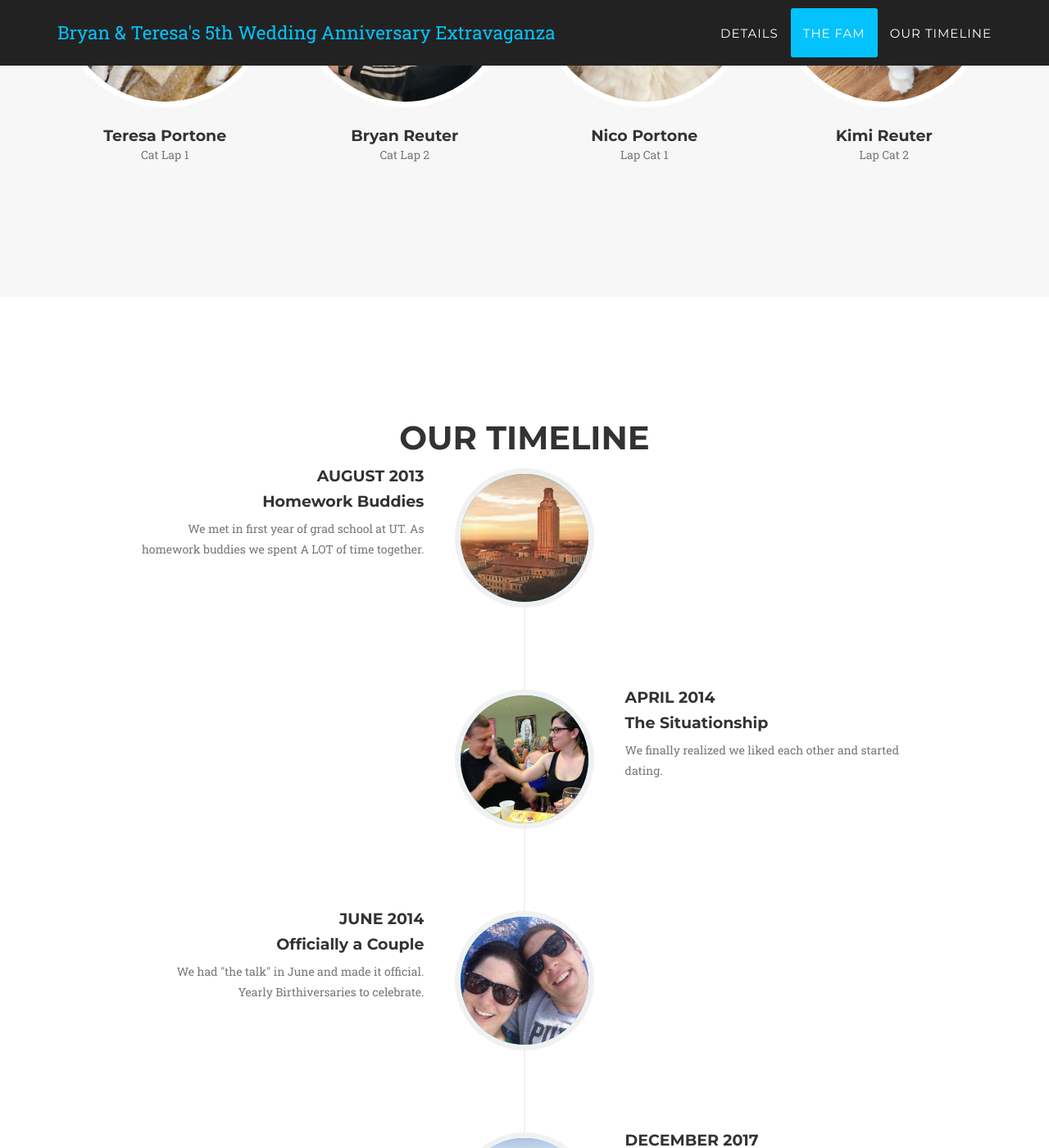
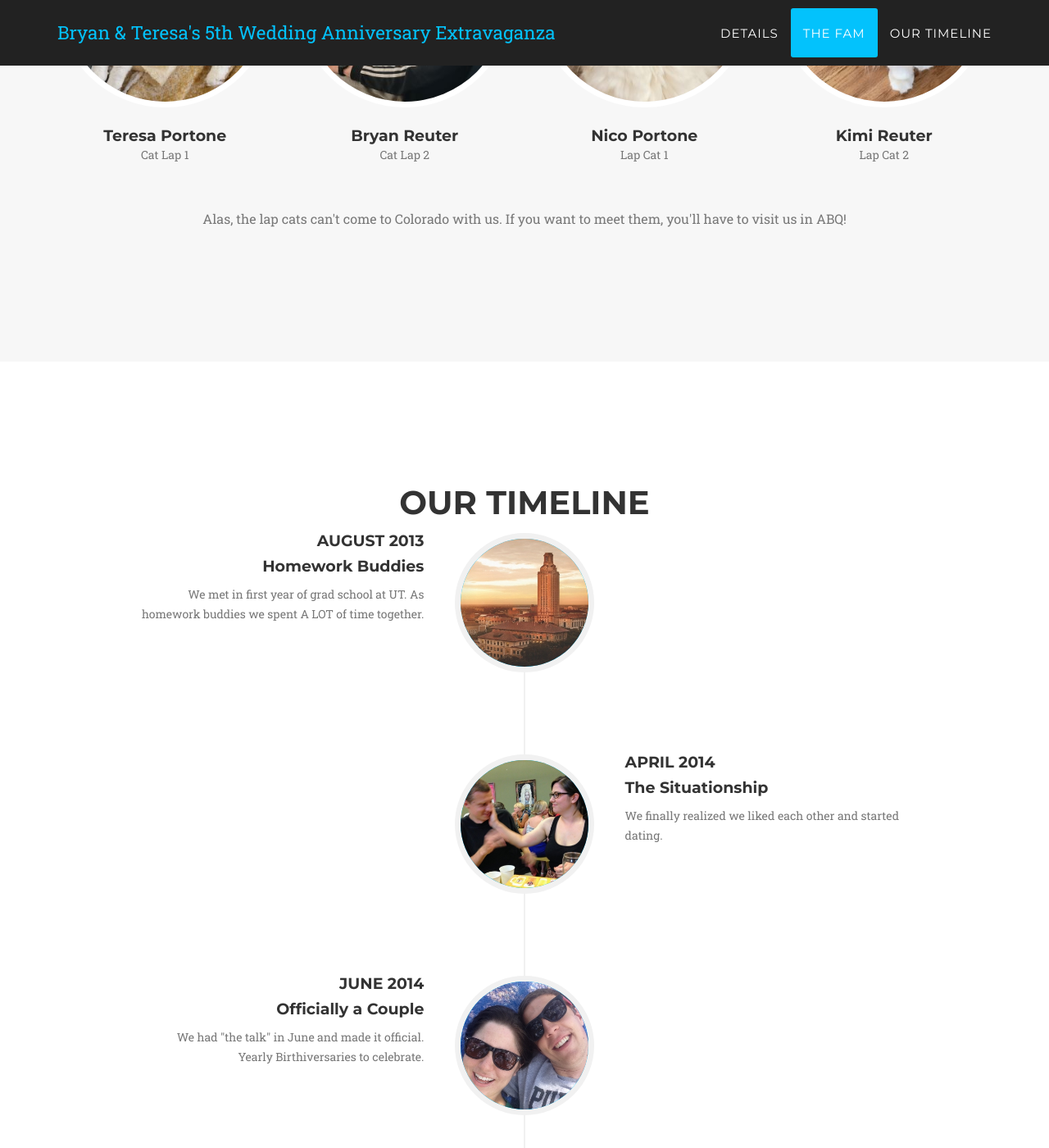
Before and after one commit to teresaportone/5years, a Jekyll site: the page built from index.html, in a window 1280 px wide and 1400 px high, scrolled down 1798 px. Shown: the whole window at 82% size. Built offline with Jekyll 4.4.1, drawn with Linux system fonts in a browser that asks for light colours; some web fonts are replaced.

Commit message:
Added a blurb about the cats in the fam section.

```diff
--- a/_includes/css/agency.css
+++ b/_includes/css/agency.css
@@ -634,7 +634,7 @@ section h3.section-subheading {
 }
 
 .team-member {
-    margin-bottom: 10px;
+    margin-bottom: 30px;
     text-align: center;
 }
 
@@ -871,3 +871,7 @@ body {
 .col-sm-4{
     width:25%;
 }
+
+.col-lg-8{
+    width:100%;
+}
--- a/_includes/fam.html
+++ b/_includes/fam.html
@@ -19,10 +19,12 @@
                 </div>
                 {% endfor %}
             </div>
-            <!-- <div class="row">
-                <div class="col-lg-8 col-lg-offset-2 text-center">
-                    <p class="large text-muted">Lorem ipsum dolor sit amet, consectetur adipisicing elit. Aut eaque, laboriosam veritatis, quos non quis ad perspiciatis, totam corporis ea, alias ut unde.</p>
+            <div class="row">
+                <!-- <div class="col-lg-8 col-lg-offset-2 text-center"> -->
+                <div class="col-lg-8 text-center">
+                    <br/>
+                    <p class="large text-muted">Alas, the lap cats can't come to Colorado with us. If you want to meet them, you'll have to visit us in ABQ!</p>
                 </div>
-            </div> -->
+            </div>
         </div>
     </section>
```
